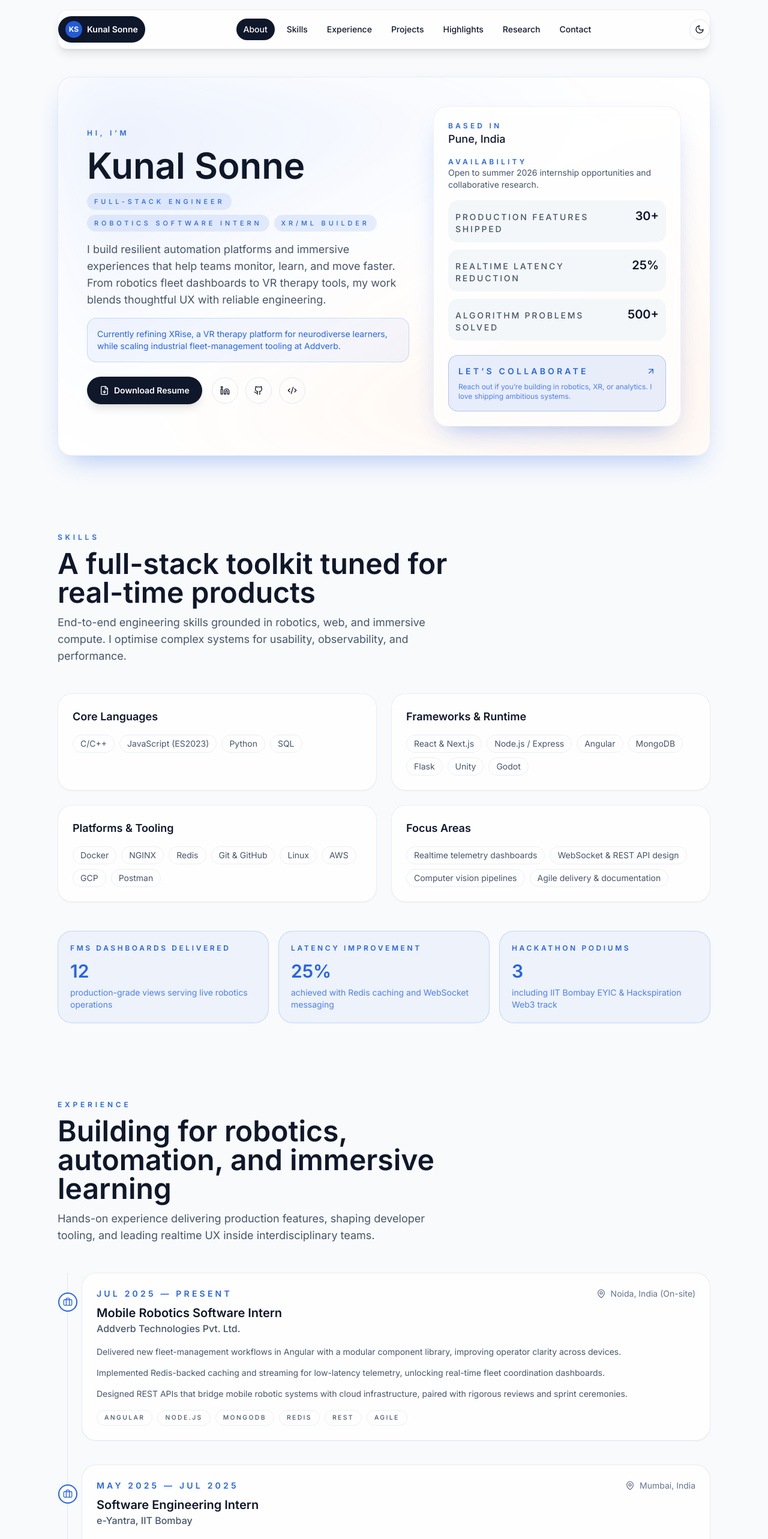
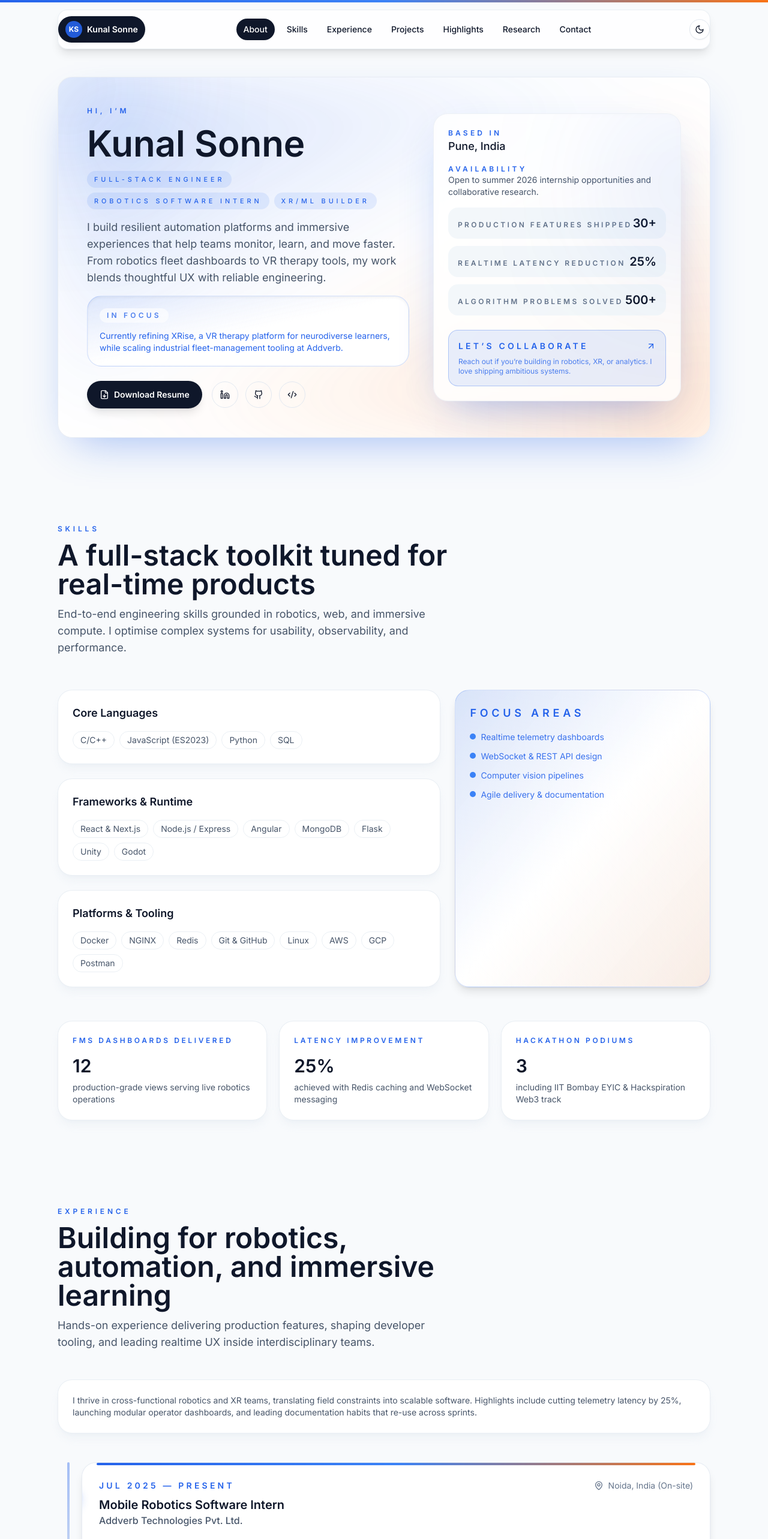
Before and after one commit to erenyeager101/portfolio-KunalSonne, a React (Create React App) app: page / in a window 1280 px wide. Shown: the top 2566 px of the page at 60% size. Built offline with nearby package versions, Linux system fonts and the light colour scheme.

Commit message:
Updated acccording to resume V2

```diff
--- a/src/App.js
+++ b/src/App.js
@@ -1,6 +1,7 @@
 import { useEffect, useMemo, useState } from 'react';
 import clsx from 'clsx';
 import Navbar from './components/Navbar';
+import ScrollProgress from './components/ScrollProgress';
 import HeroSection from './sections/HeroSection';
 import SkillsSection from './sections/SkillsSection';
 import ExperienceSection from './sections/ExperienceSection';
@@ -86,7 +87,8 @@ function App() {
         'min-h-screen bg-slate-50 text-slate-900 transition-colors duration-300 dark:bg-slate-950 dark:text-slate-100'
       )}
     >
-      <div className="relative overflow-hidden">
+  <ScrollProgress />
+  <div className="relative overflow-hidden">
         <div
           className="pointer-events-none absolute inset-0 -z-10 bg-grid-light bg-[size:32px_32px] opacity-80 dark:bg-grid-dark dark:opacity-60"
           aria-hidden="true"
@@ -103,14 +105,42 @@ function App() {
           resumeUrl={contact.resumeUrl}
         />
 
-        <main className="mx-auto flex max-w-6xl flex-col gap-24 px-4 pb-24 pt-32 sm:px-6 lg:gap-32 lg:px-8">
+        <main className="mx-auto flex max-w-6xl flex-col gap-28 px-4 pb-24 pt-32 sm:px-6 lg:gap-36 lg:px-8">
           <HeroSection data={hero} socialLinks={socialLinks} resumeUrl={contact.resumeUrl} />
-          <SkillsSection data={skills} />
-          <ExperienceSection items={experiences} />
-          <ProjectsSection items={projects} />
-          {highlights.length > 0 && <HighlightsSection items={highlights} />}
-          {research.length > 0 && <ResearchSection items={research} />}
-          <ContactSection contact={contact} />
+
+          <div className="relative">
+            <div className="absolute inset-x-0 -top-10 -bottom-16 -z-10 rounded-[3rem] bg-gradient-to-b from-white via-slate-50 to-transparent dark:from-slate-950 dark:via-slate-900/60" />
+            <SkillsSection data={skills} />
+          </div>
+
+          <div className="relative">
+            <div className="absolute inset-x-0 -top-12 -bottom-16 -z-10 rounded-[3rem] bg-gradient-to-b from-brand/5 via-transparent to-transparent dark:from-brand/10" />
+            <ExperienceSection items={experiences} />
+          </div>
+
+          <div className="relative">
+            <div className="absolute inset-x-0 -top-12 -bottom-16 -z-10 rounded-[3rem] bg-gradient-to-b from-accent/10 via-transparent to-transparent dark:from-accent/15" />
+            <ProjectsSection items={projects} />
+          </div>
+
+          {highlights.length > 0 && (
+            <div className="relative">
+              <div className="absolute inset-x-0 -top-12 -bottom-16 -z-10 rounded-[3rem] bg-gradient-to-b from-white via-slate-50 to-transparent dark:from-slate-950 dark:via-slate-900/60" />
+              <HighlightsSection items={highlights} />
+            </div>
+          )}
+
+          {research.length > 0 && (
+            <div className="relative">
+              <div className="absolute inset-x-0 -top-12 -bottom-16 -z-10 rounded-[3rem] bg-gradient-to-b from-brand/5 via-transparent to-transparent dark:from-brand/10" />
+              <ResearchSection items={research} />
+            </div>
+          )}
+
+          <div className="relative">
+            <div className="absolute inset-x-0 -top-12 -bottom-16 -z-10 rounded-[3rem] bg-gradient-to-b from-slate-100 via-white to-white dark:from-slate-900 dark:via-slate-950" />
+            <ContactSection contact={contact} />
+          </div>
         </main>
 
         <Footer socialLinks={socialLinks} />
--- a/src/components/ExperienceCard.js
+++ b/src/components/ExperienceCard.js
@@ -10,11 +10,12 @@ function ExperienceCard({ item, index }) {
       whileInView={{ opacity: 1, x: 0 }}
       viewport={{ once: true, amount: 0.35 }}
       transition={{ duration: 0.6, delay: index * 0.08, ease: 'easeOut' }}
-      className="relative ml-10 rounded-3xl border border-slate-200/80 bg-white/80 p-6 shadow-sm transition hover:border-brand hover:shadow-xl dark:border-white/10 dark:bg-slate-950/70"
+      className="relative ml-10 overflow-hidden rounded-3xl border border-slate-200/80 bg-white/90 p-7 shadow-lg transition hover:-translate-y-1 hover:border-brand hover:shadow-glow dark:border-white/10 dark:bg-slate-950/80"
     >
-      <span className="absolute -left-10 top-8 flex h-8 w-8 items-center justify-center rounded-full border-2 border-brand bg-white text-brand dark:bg-slate-950">
-        <Briefcase className="h-4 w-4" />
+      <span className="absolute -left-10 top-8 flex h-10 w-10 items-center justify-center rounded-full border-2 border-brand bg-white text-brand shadow-lg shadow-brand/30 dark:bg-slate-950">
+        <Briefcase className="h-5 w-5" />
       </span>
+      <span className="absolute inset-x-6 top-0 h-1 rounded-full bg-gradient-to-r from-brand via-brand-light to-accent" aria-hidden="true" />
 
       <div className="flex flex-wrap items-start justify-between gap-3">
         <div>
@@ -28,7 +29,7 @@ function ExperienceCard({ item, index }) {
         </div>
       </div>
 
-      <ul className="mt-4 space-y-3 text-sm text-slate-600 dark:text-slate-300">
+      <ul className="mt-5 space-y-3 text-sm leading-relaxed text-slate-600 dark:text-slate-300">
         {contributions?.map((point) => (
           <li key={point} className="leading-relaxed">
             {point}
@@ -36,7 +37,7 @@ function ExperienceCard({ item, index }) {
         ))}
       </ul>
 
-      <div className="mt-4 flex flex-wrap gap-2 text-xs font-medium uppercase tracking-[0.2em] text-slate-400 dark:text-slate-500">
+      <div className="mt-5 flex flex-wrap gap-2 text-xs font-medium uppercase tracking-[0.2em] text-slate-400 dark:text-slate-500">
         {tech?.map((item) => (
           <span
             key={item}
--- /dev/null
+++ b/src/components/ScrollProgress.js
@@ -0,0 +1,28 @@
+import { useEffect, useState } from 'react';
+
+function ScrollProgress() {
+  const [progress, setProgress] = useState(0);
+
+  useEffect(() => {
+    const handleScroll = () => {
+  const { scrollTop, scrollHeight, clientHeight } = document.documentElement;
+  const denominator = scrollHeight - clientHeight;
+  const scrolled = denominator <= 0 ? 100 : (scrollTop / denominator) * 100;
+  setProgress(Math.min(100, Math.max(0, scrolled)));
+    };
+
+    handleScroll();
+    window.addEventListener('scroll', handleScroll, { passive: true });
+    return () => window.removeEventListener('scroll', handleScroll);
+  }, []);
+
+  return (
+    <span
+      className="pointer-events-none fixed inset-x-0 top-0 z-[60] h-1 origin-left bg-gradient-to-r from-brand via-brand-light to-accent transition-transform duration-150"
+      style={{ transform: `scaleX(${progress / 100})` }}
+      aria-hidden="true"
+    />
+  );
+}
+
+export default ScrollProgress;
--- a/src/index.css
+++ b/src/index.css
@@ -26,7 +26,7 @@ body {
 }
 
 .timeline-line {
-  @apply absolute left-4 top-0 bottom-0 w-px bg-slate-200 dark:bg-slate-800;
+  @apply absolute left-4 top-0 bottom-0 w-1 rounded-full bg-gradient-to-b from-brand/40 via-slate-200 to-accent/40 dark:from-brand/60 dark:via-slate-800 dark:to-accent/60;
 }
 
 .scroll-mt-safe {
--- a/src/sections/ExperienceSection.js
+++ b/src/sections/ExperienceSection.js
@@ -10,6 +10,12 @@ function ExperienceSection({ items = [] }) {
           title="Building for robotics, automation, and immersive learning"
           description="Hands-on experience delivering production features, shaping developer tooling, and leading realtime UX inside interdisciplinary teams."
         />
+
+        <div className="rounded-3xl border border-slate-200/70 bg-white/90 p-6 shadow-lg shadow-slate-200/40 dark:border-white/10 dark:bg-slate-950/80">
+          <p className="text-sm text-slate-600 dark:text-slate-300">
+            I thrive in cross-functional robotics and XR teams, translating field constraints into scalable software. Highlights include cutting telemetry latency by 25%, launching modular operator dashboards, and leading documentation habits that re-use across sprints.
+          </p>
+        </div>
 
         <div className="relative">
           <span className="timeline-line" aria-hidden="true" />
--- a/src/sections/HeroSection.js
+++ b/src/sections/HeroSection.js
@@ -7,8 +7,10 @@ function HeroSection({ data, socialLinks = [], resumeUrl }) {
 
   return (
     <section id="about" className="scroll-mt-safe">
-      <div className="relative overflow-hidden rounded-3xl border border-slate-200/80 bg-white/90 p-8 shadow-glow backdrop-blur dark:border-white/10 dark:bg-slate-950/80 sm:p-12">
-        <div className="pointer-events-none absolute inset-0 -z-10 bg-gradient-to-br from-brand/20 via-transparent to-accent/20 opacity-60 blur-3xl" />
+      <div className="relative overflow-hidden rounded-3xl border border-slate-200/80 bg-white/95 p-8 shadow-glow backdrop-blur dark:border-white/10 dark:bg-slate-950/85 sm:p-12">
+        <div className="pointer-events-none absolute inset-0 -z-20 bg-gradient-to-br from-brand/30 via-transparent to-accent/30 opacity-80 blur-3xl" />
+        <div className="pointer-events-none absolute -top-24 -left-24 -z-10 h-56 w-56 rounded-full bg-brand/25 blur-[120px]" />
+        <div className="pointer-events-none absolute -bottom-28 -right-32 -z-10 h-72 w-72 rounded-full bg-accent/20 blur-[140px]" />
 
         <div className="grid gap-10 lg:grid-cols-[1.3fr_1fr] lg:items-center">
           <div className="space-y-6">
@@ -32,7 +34,10 @@ function HeroSection({ data, socialLinks = [], resumeUrl }) {
               <p className="text-base text-slate-600 dark:text-slate-300 sm:text-lg">
                 {data.summary}
               </p>
-              <div className="rounded-2xl border border-brand/20 bg-brand/5 p-4 text-sm text-brand dark:border-brand/30 dark:bg-brand/10">
+              <div className="flex flex-col gap-3 rounded-3xl border border-brand/20 bg-gradient-to-br from-brand/10 via-white to-white p-5 text-sm text-brand shadow-inner dark:border-brand/30 dark:from-brand/15 dark:via-slate-950 dark:to-slate-950/80">
+                <span className="inline-flex w-max rounded-full bg-white/60 px-3 py-1 text-xs font-semibold uppercase tracking-[0.35em] text-brand/80 dark:bg-white/10 dark:text-brand-light">
+                  In focus
+                </span>
                 {data.highlight}
               </div>
             </motion.div>
@@ -75,7 +80,8 @@ function HeroSection({ data, socialLinks = [], resumeUrl }) {
             transition={{ duration: 0.7, ease: 'easeOut', delay: 0.1 }}
             className="relative"
           >
-            <div className="relative rounded-3xl border border-slate-200/60 bg-white/80 p-6 shadow-glow backdrop-blur dark:border-white/10 dark:bg-slate-900/70">
+            <div className="relative overflow-hidden rounded-3xl border border-slate-200/60 bg-white/85 p-6 shadow-glow backdrop-blur dark:border-white/10 dark:bg-slate-900/70">
+              <span className="pointer-events-none absolute -right-28 top-6 h-48 w-48 rounded-full bg-brand/25 blur-[120px]" />
               <div className="space-y-4">
                 <div>
                   <p className="text-xs font-semibold uppercase tracking-[0.35em] text-brand">Based in</p>
@@ -86,19 +92,25 @@ function HeroSection({ data, socialLinks = [], resumeUrl }) {
                   <p className="text-sm text-slate-600 dark:text-slate-300">{data.availability}</p>
                 </div>
                 <div className="space-y-3">
-                  {data.metrics?.map((metric) => (
-                    <div
+                  {data.metrics?.map((metric, metricIndex) => (
+                    <motion.div
                       key={metric.label}
-                      className="flex items-baseline justify-between rounded-2xl bg-slate-100/80 p-3 text-slate-600 dark:bg-white/5 dark:text-slate-300"
+                      initial={{ opacity: 0, x: 24 }}
+                      whileInView={{ opacity: 1, x: 0 }}
+                      viewport={{ once: true, amount: 0.5 }}
+                      transition={{ duration: 0.45, delay: metricIndex * 0.05, ease: 'easeOut' }}
+                      className="flex items-baseline justify-between rounded-2xl bg-slate-100/80 px-4 py-3 text-slate-600 dark:bg-white/5 dark:text-slate-300"
                     >
-                      <span className="text-sm font-medium uppercase tracking-[0.2em]">{metric.label}</span>
+                      <span className="text-xs font-semibold uppercase tracking-[0.28em] text-slate-500 dark:text-slate-400">
+                        {metric.label}
+                      </span>
                       <span className="text-xl font-semibold text-slate-900 dark:text-white">{metric.value}</span>
-                    </div>
+                    </motion.div>
                   ))}
                 </div>
               </div>
 
-              <div className="mt-6 rounded-2xl border border-brand/30 bg-brand/10 p-4 text-sm text-brand dark:border-brand/40 dark:bg-brand/15 dark:text-brand-light">
+              <div className="mt-6 rounded-2xl border border-brand/30 bg-brand/10 p-4 text-sm text-brand dark:border-brand/40 dark:bg-brand/20 dark:text-brand-light">
                 <div className="flex items-center justify-between gap-2">
                   <p className="font-semibold uppercase tracking-[0.3em]">Let’s collaborate</p>
                   <ArrowUpRight className="h-4 w-4" />
--- a/src/sections/SkillsSection.js
+++ b/src/sections/SkillsSection.js
@@ -4,22 +4,23 @@ import SectionHeading from '../components/SectionHeading.js';
 function SkillsSection({ data }) {
   return (
     <section id="skills" className="scroll-mt-safe">
-      <div className="space-y-12">
+      <div className="space-y-14">
         <SectionHeading
           eyebrow="Skills"
           title="A full-stack toolkit tuned for real-time products"
           description={data?.blurb}
         />
 
-        <div className="grid gap-6 lg:grid-cols-2">
-          {data?.categories?.map((category) => (
+        <div className="grid gap-6 lg:grid-cols-[1.2fr_0.8fr]">
+          <div className="space-y-6">
+            {data?.categories?.slice(0, 3).map((category) => (
               <motion.div
                 key={category.title}
                 initial={{ opacity: 0, y: 20 }}
                 whileInView={{ opacity: 1, y: 0 }}
                 viewport={{ once: true, amount: 0.3 }}
                 transition={{ duration: 0.5, ease: 'easeOut' }}
-              className="rounded-3xl border border-slate-200/70 bg-white/80 p-6 shadow-sm dark:border-white/10 dark:bg-slate-950/70"
+                className="rounded-3xl border border-slate-200/70 bg-white/90 p-6 shadow-lg shadow-slate-200/40 transition hover:-translate-y-1 hover:border-brand hover:shadow-glow dark:border-white/10 dark:bg-slate-950/80"
               >
                 <h3 className="text-lg font-semibold text-slate-900 dark:text-white">{category.title}</h3>
                 <ul className="mt-4 flex flex-wrap gap-2 text-sm text-slate-600 dark:text-slate-300">
@@ -36,19 +37,41 @@ function SkillsSection({ data }) {
             ))}
           </div>
 
-        <div className="grid gap-4 sm:grid-cols-2 lg:grid-cols-3">
-          {data?.stats?.map((stat) => (
+          <motion.div
+            initial={{ opacity: 0, y: 20 }}
+            whileInView={{ opacity: 1, y: 0 }}
+            viewport={{ once: true, amount: 0.3 }}
+            transition={{ duration: 0.5, ease: 'easeOut' }}
+            className="relative overflow-hidden rounded-3xl border border-brand/20 bg-gradient-to-br from-brand/15 via-white to-accent/10 p-6 text-brand shadow-lg dark:border-brand/30 dark:from-brand/20 dark:via-slate-950 dark:to-accent/20"
+          >
+            <div className="absolute inset-0 -z-10 bg-[radial-gradient(circle_at_top,_rgba(37,99,235,0.35),_transparent_55%)] opacity-80" />
+            <h3 className="text-lg font-semibold uppercase tracking-[0.32em] text-brand dark:text-brand-light">
+              Focus Areas
+            </h3>
+            <ul className="mt-4 space-y-3 text-sm text-brand/90 dark:text-brand-light">
+              {data?.categories?.[3]?.items.map((focus) => (
+                <li key={focus} className="flex items-start gap-2">
+                  <span className="mt-1 h-2.5 w-2.5 flex-none rounded-full bg-brand-light" />
+                  <span>{focus}</span>
+                </li>
+              ))}
+            </ul>
+          </motion.div>
+        </div>
+
+        <div className="grid gap-5 sm:grid-cols-2 lg:grid-cols-3">
+          {data?.stats?.map((stat, index) => (
             <motion.div
               key={stat.label}
               initial={{ opacity: 0, y: 16 }}
               whileInView={{ opacity: 1, y: 0 }}
               viewport={{ once: true, amount: 0.4 }}
-              transition={{ duration: 0.5, ease: 'easeOut' }}
-              className="rounded-3xl border border-brand/20 bg-brand/5 p-5 text-brand dark:border-brand/40 dark:bg-brand/15"
+              transition={{ duration: 0.5, delay: index * 0.05, ease: 'easeOut' }}
+              className="rounded-3xl border border-slate-200/70 bg-white/90 p-6 shadow-lg shadow-slate-200/40 dark:border-white/10 dark:bg-slate-950/80"
             >
-              <p className="text-xs font-semibold uppercase tracking-[0.3em]">{stat.label}</p>
-              <p className="mt-3 text-3xl font-semibold">{stat.value}</p>
-              {stat.helper && <p className="mt-2 text-sm text-brand/80">{stat.helper}</p>}
+              <p className="text-xs font-semibold uppercase tracking-[0.3em] text-brand">{stat.label}</p>
+              <p className="mt-4 text-3xl font-semibold text-slate-900 dark:text-white">{stat.value}</p>
+              {stat.helper && <p className="mt-2 text-sm text-slate-600 dark:text-slate-300">{stat.helper}</p>}
             </motion.div>
           ))}
         </div>
--- a/tailwind.config.js
+++ b/tailwind.config.js
@@ -25,7 +25,7 @@ module.exports = {
         }
       },
       boxShadow: {
-        'glow': '0 20px 45px -20px rgba(37, 99, 235, 0.45)'
+        glow: '0 28px 70px -28px rgba(37, 99, 235, 0.45)'
       },
       backgroundImage: {
         'grid-light': 'linear-gradient(to right, rgba(15, 23, 42, 0.04) 1px, transparent 1px), linear-gradient(to bottom, rgba(15, 23, 42, 0.04) 1px, transparent 1px)',
@@ -47,5 +47,5 @@ module.exports = {
       }
     }
   },
-  plugins: []
+  plugins: [require('@tailwindcss/forms')]
 };
```
Also changed, not shown: package.json (+4 -4 lines), src/components/ProjectCard.js (+17 -11 lines). Lines whose indentation alone changed are shown as unchanged.
